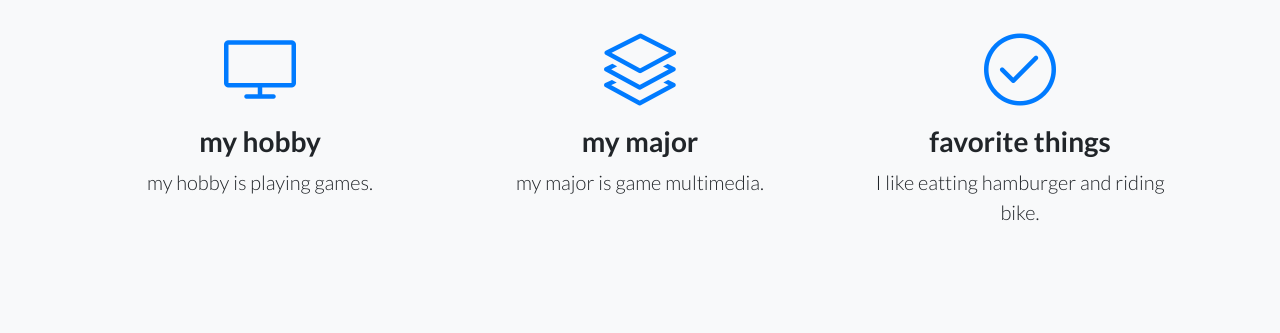
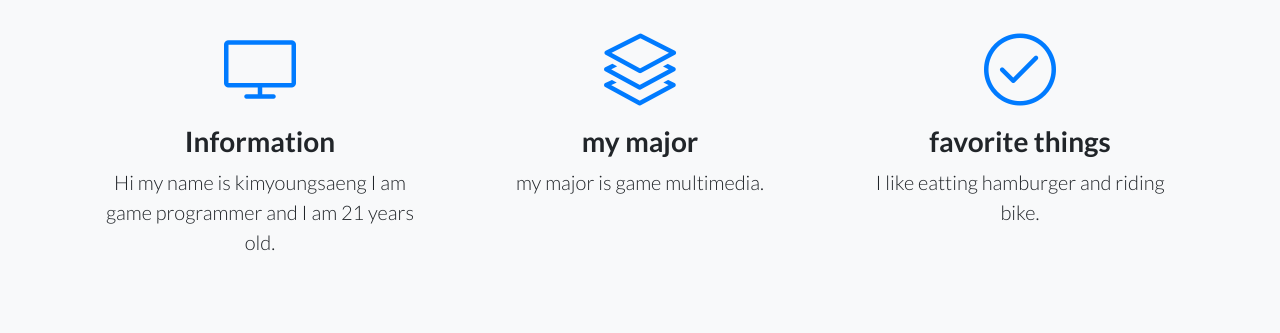
Before and after one commit to sumulel/mid-term-exam, a website: page index.html in a window 1280 px wide. Shown: the part 1100-1433 px from the top of the page. Drawn offline with nearby package versions, Linux system fonts and the light colour scheme.

Commit message:
Update index.html

```diff
--- a/index.html
+++ b/index.html
@@ -70,8 +70,8 @@
                           <div class="features-icons-icon d-flex">
                               <i class="icon-screen-desktop m-auto text-primary"></i>
                           </div>
-                          <h3>my hobby</h3>
-                          <p class="lead mb-0">my hobby is playing games.</p>
+                          <h3>Information</h3>
+                          <p class="lead mb-0">Hi my name is kimyoungsaeng I am game programmer and I am 21 years old.</p>
                       </div>
                   </div>
                   <div class="col-lg-4">
```
